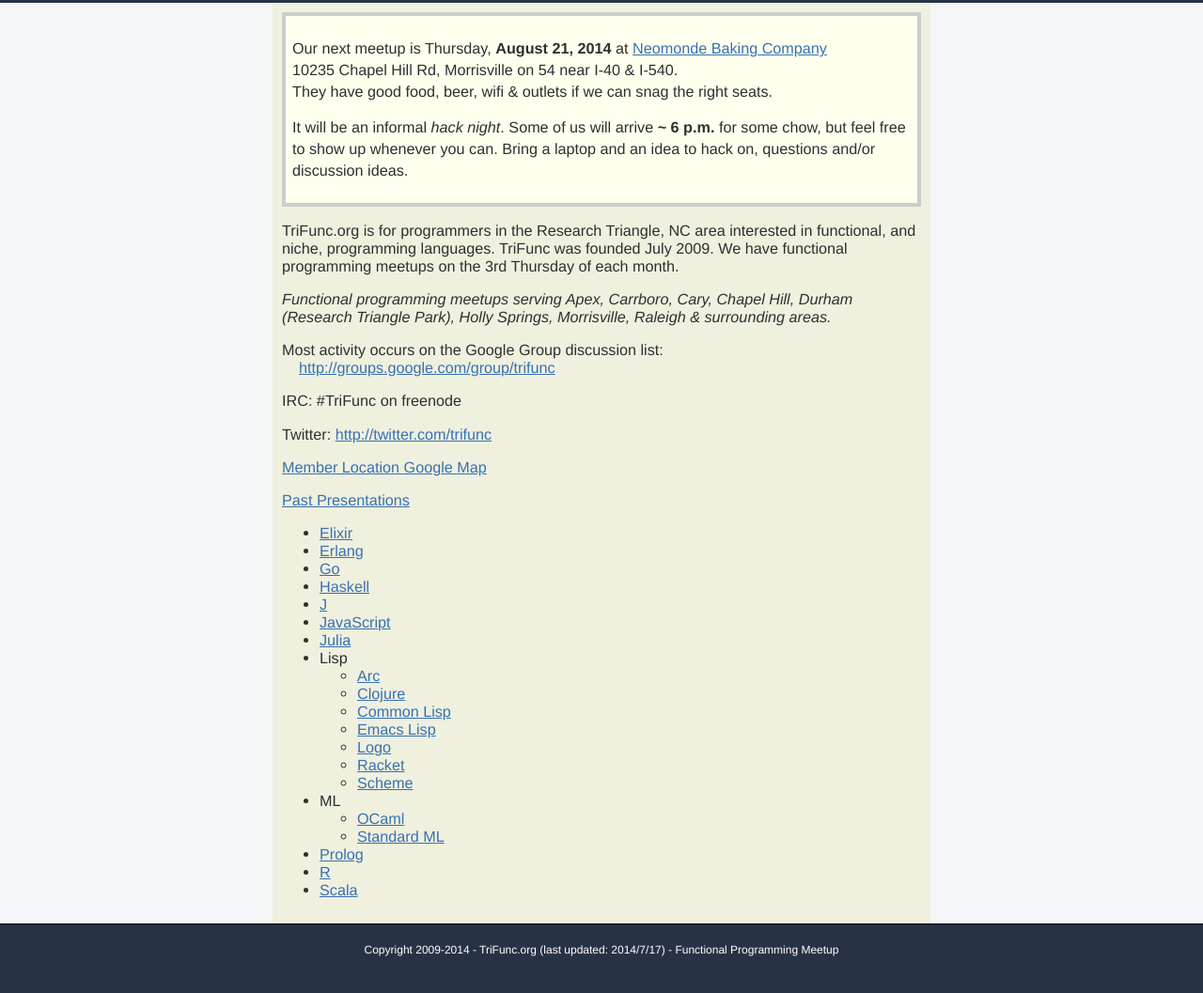
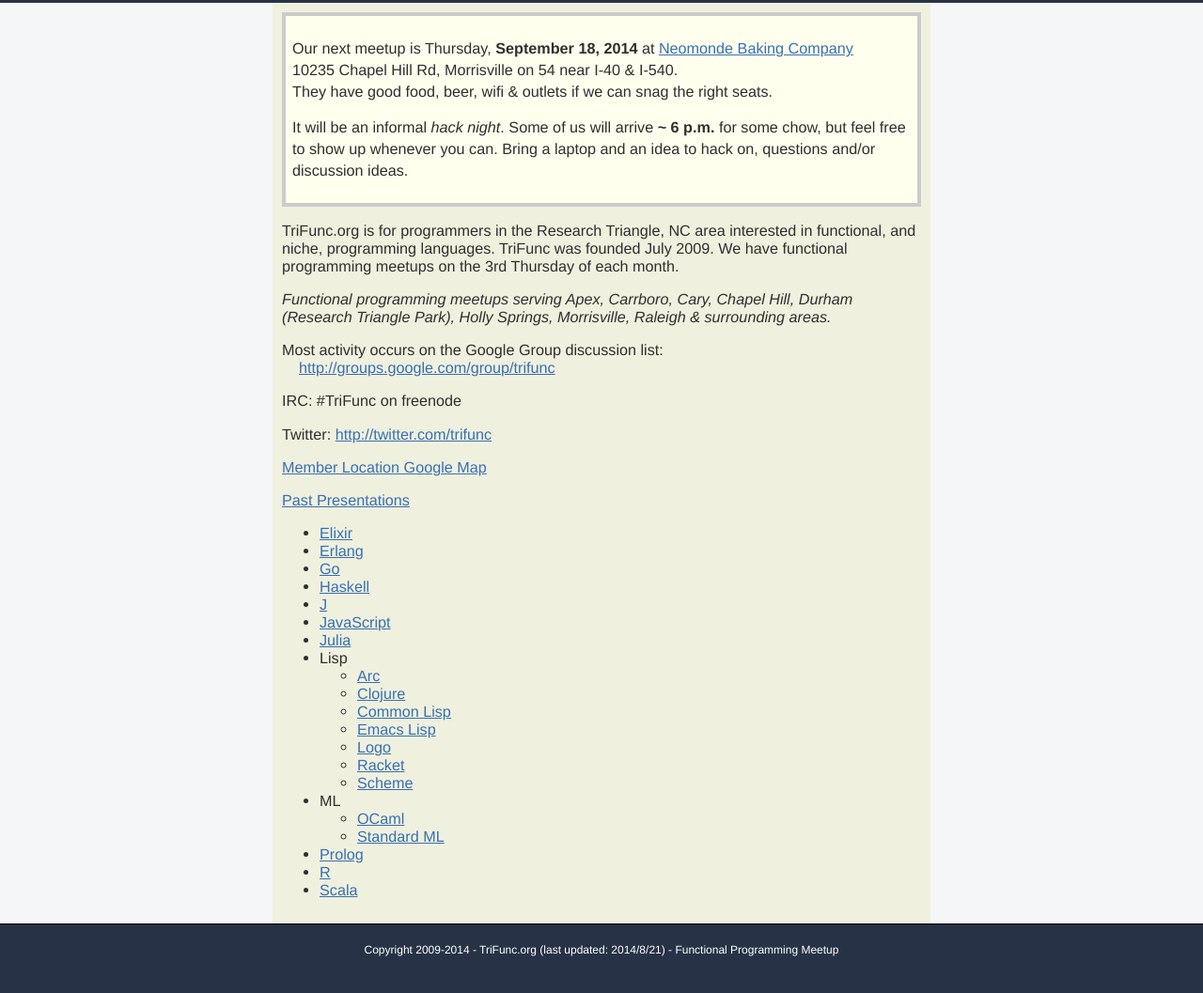
Before and after one commit to lojic/trifunc, a plain HTML site: page www/index.html in a window 1280 px wide. Shown: the part 69-1126 px from the top of the page at 94% size. Drawn offline with Linux system fonts and the light colour scheme.

Commit message:
Update website for next meeting.

```diff
--- a/www/index.html
+++ b/www/index.html
@@ -40,7 +40,7 @@
       <div class="main">
         <div style="background-color: #ffe; border: 4px solid #ccc; padding: 7px; line-height: 1.4em;">
           <p>
-            Our next meetup is Thursday, <strong>August 21,
+            Our next meetup is Thursday, <strong>September 18,
             2014</strong> at <a href="https://goo.gl/maps/hTFlc">Neomonde Baking Company</a>
             <br>
             10235 Chapel Hill Rd, Morrisville
@@ -119,7 +119,7 @@
     </div>
 
     <div class="footer">
-      <span class="copyright">Copyright 2009-2014 - TriFunc.org (last updated: 2014/7/17) - Functional Programming Meetup</span>
+      <span class="copyright">Copyright 2009-2014 - TriFunc.org (last updated: 2014/8/21) - Functional Programming Meetup</span>
     </div>
 
 <script type="text/javascript">
```
